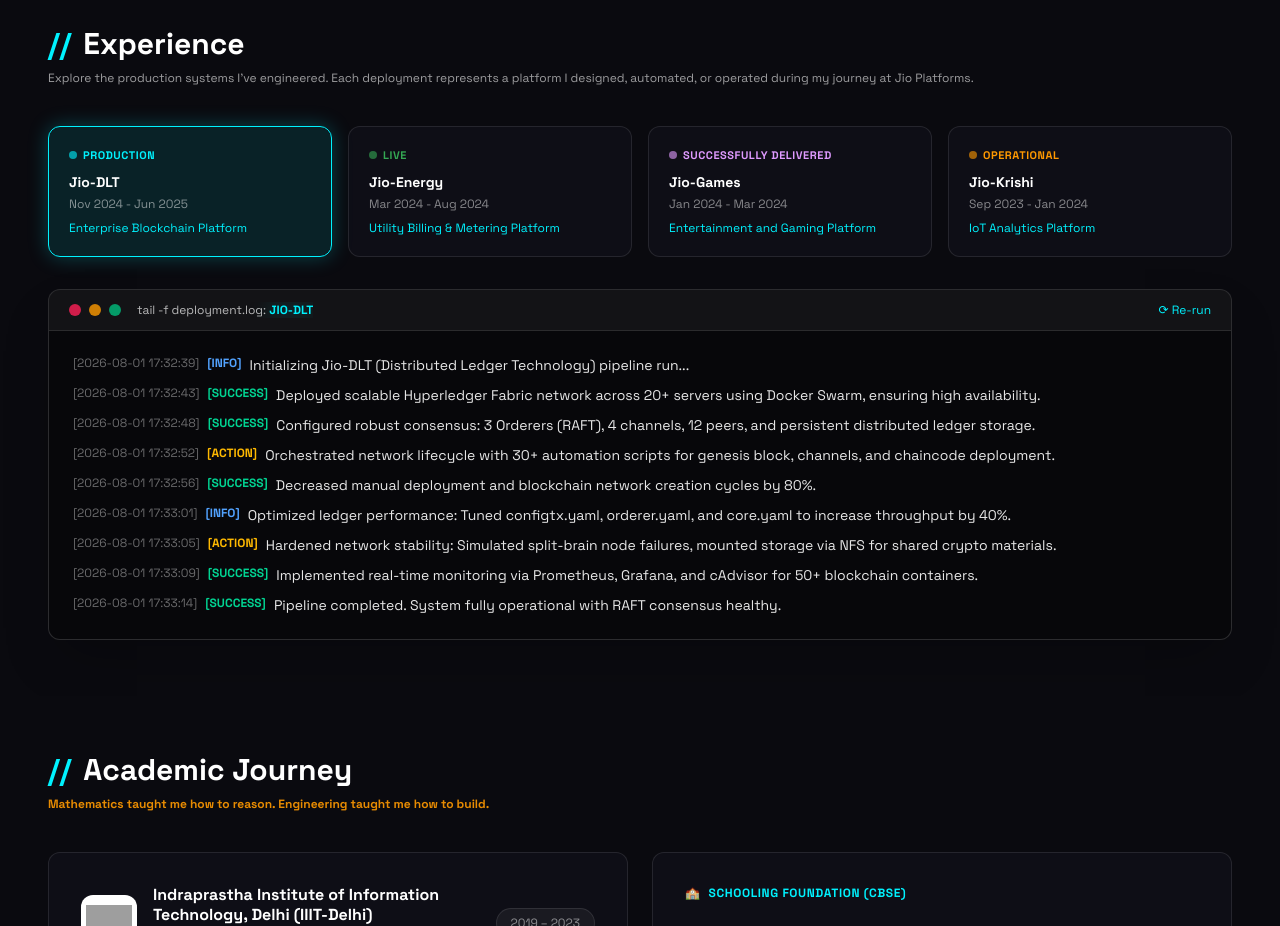
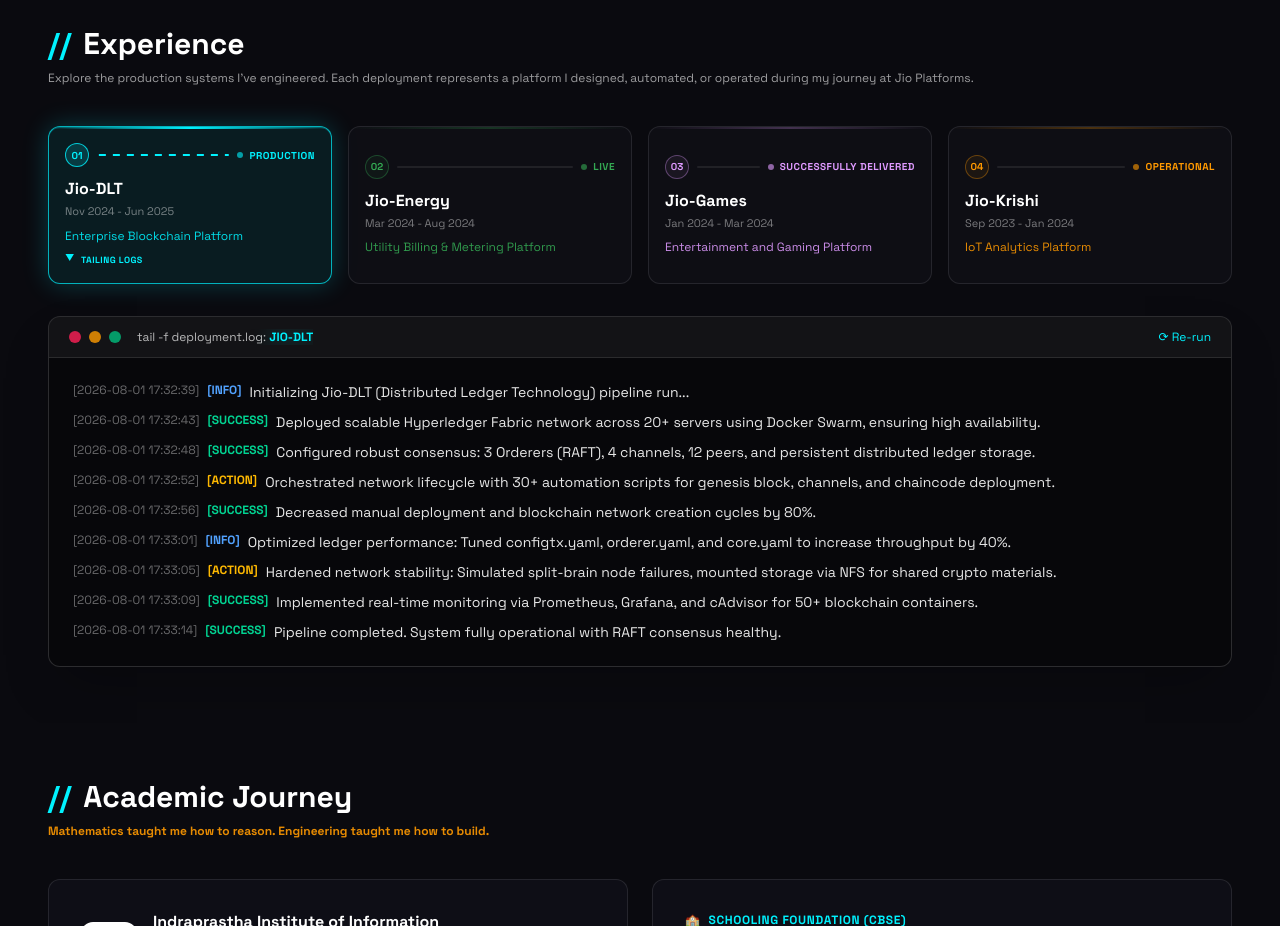
Before and after one commit to Findcoding/portfolio, a Next.js app in the folder portfolio-next/: page /portfolio in a window 1280 px wide. Shown: the part 1520-2446 px from the top of the page. Built offline with nearby package versions, Linux system fonts and the light colour scheme; no server answers; grey boxes are pictures that could not be loaded.

Commit message:
redesigned pipeline sections

```diff
--- a/portfolio-next/src/components/SrePipeline.tsx
+++ b/portfolio-next/src/components/SrePipeline.tsx
@@ -81,6 +81,11 @@
   },
 };
 
+function hexToRgba(hex: string, a: number) {
+  const n = parseInt(hex.slice(1), 16);
+  return `rgba(${(n >> 16) & 255}, ${(n >> 8) & 255}, ${n & 255}, ${a})`;
+}
+
 export default function SrePipeline() {
   const [activeStage, setActiveStage] = useState<string>("log-dlt");
   const [displayedLogs, setDisplayedLogs] = useState<LogLine[]>([]);
@@ -127,28 +132,81 @@
           Explore the production systems I've engineered. Each deployment represents a platform I designed, automated, or operated during my journey at Jio Platforms.
         </p>
 
-        {/* Pipeline Stage Buttons - Horizontal Scrollable on Mobile with Reduced Height */}
-        <div className="flex sm:grid sm:grid-cols-2 lg:grid-cols-4 gap-3 sm:gap-4 overflow-x-auto sm:overflow-visible pb-3 sm:pb-0 mb-8 snap-x snap-mandatory scroll-smooth no-scrollbar -mx-6 sm:mx-0 px-6 sm:px-0">
-          {Object.entries(pipelineData).map(([key, data]) => {
+        {/* Pipeline Stage Buttons - Connected CI/CD deploy-stage nodes */}
+        <style>{`
+          @keyframes pipelineRailFlow { to { background-position-x: 14px; } }
+          .pipeline-rail-flow { animation: pipelineRailFlow 0.6s linear infinite; }
+        `}</style>
+        <div className="flex sm:grid sm:grid-cols-2 lg:grid-cols-4 gap-3 sm:gap-4 overflow-x-auto sm:overflow-visible pb-3 sm:pb-0 mb-8 snap-x snap-mandatory scroll-smooth no-scrollbar -mx-6 sm:mx-0 px-6 sm:px-0 items-stretch">
+          {Object.entries(pipelineData).map(([key, data], idx) => {
             const isActive = activeStage === key;
+            const accent = data.statusColor.match(/#[0-9a-fA-F]{6}/)?.[0] ?? "#00f2fe";
             return (
               <button
                 key={key}
                 onClick={() => setActiveStage(key)}
-                className={`p-3.5 sm:p-5 rounded-xl text-left border transition-all w-[230px] sm:w-auto shrink-0 snap-start ${isActive
-                  ? "bg-[#00f2fe]/10 border-[#00f2fe] shadow-[0_0_20px_rgba(0,242,254,0.25)]"
-                  : "bg-[#101018]/80 border-white/10 hover:border-white/30"
-                  }`}
+                style={
+                  isActive
+                    ? {
+                        borderColor: hexToRgba(accent, 0.7),
+                        background: hexToRgba(accent, 0.08),
+                        boxShadow: `0 0 26px ${hexToRgba(accent, 0.22)}, inset 0 1px 0 ${hexToRgba(accent, 0.25)}`,
+                      }
+                    : undefined
+                }
+                className={`group relative overflow-hidden rounded-xl p-3.5 sm:p-4 text-left border transition-all duration-300 w-[230px] sm:w-auto shrink-0 snap-start hover:-translate-y-0.5 ${
+                  isActive ? "" : "bg-[#101018]/70 border-white/10 hover:border-white/25"
+                }`}
               >
-                <div className="flex items-center gap-1.5 mb-1.5 sm:mb-2">
-                  <span className={`w-1.5 h-1.5 sm:w-2 sm:h-2 rounded-full ${data.statusColor.replace('text-', 'bg-')} animate-pulse`} />
-                  <span className={`font-mono text-[9.5px] sm:text-[11px] font-bold uppercase tracking-wider ${data.statusColor}`}>
-                    {data.status}
+                {/* Top accent bar */}
+                <span
+                  className="pointer-events-none absolute top-0 left-0 right-0 h-[2px] transition-opacity duration-300"
+                  style={{ background: `linear-gradient(90deg, transparent, ${accent}, transparent)`, opacity: isActive ? 1 : 0.25 }}
+                />
+
+                {/* Stage rail: numbered node + connector + status */}
+                <div className="flex items-center gap-2 mb-2.5">
+                  <span
+                    className="grid place-items-center w-6 h-6 rounded-full text-[10px] font-mono font-bold shrink-0 border transition-colors"
+                    style={{
+                      color: accent,
+                      borderColor: hexToRgba(accent, isActive ? 0.8 : 0.35),
+                      background: hexToRgba(accent, isActive ? 0.15 : 0.06),
+                    }}
+                  >
+                    {String(idx + 1).padStart(2, "0")}
+                  </span>
+                  <span
+                    className={`flex-1 min-w-[8px] h-[2px] rounded-full ${isActive ? "pipeline-rail-flow" : ""}`}
+                    style={
+                      isActive
+                        ? { backgroundImage: `repeating-linear-gradient(90deg, ${accent} 0 7px, transparent 7px 14px)`, backgroundSize: "14px 100%" }
+                        : { background: "rgba(255,255,255,0.08)" }
+                    }
+                  />
+                  <span className="flex items-center gap-1.5 shrink-0">
+                    <span className="w-1.5 h-1.5 rounded-full animate-pulse" style={{ background: accent }} />
+                    <span className="font-mono text-[9px] sm:text-[10px] font-bold uppercase tracking-wider whitespace-nowrap" style={{ color: accent }}>
+                      {data.status}
+                    </span>
                   </span>
                 </div>
-                <div className="font-mono text-[13px] sm:text-sm font-bold text-white mb-0.5 sm:mb-1">{data.title}</div>
-                <div className="font-mono text-[10.5px] sm:text-xs text-white/50 mb-1 sm:mb-2">{data.date}</div>
-                <div className="font-mono text-[11px] sm:text-xs text-[#00f2fe] truncate">{data.role}</div>
+
+                {/* Title */}
+                <div className="font-mono text-[15px] sm:text-base font-bold text-white mb-0.5">{data.title}</div>
+                {/* Date */}
+                <div className="font-mono text-[10.5px] sm:text-[11px] text-white/45 mb-2">{data.date}</div>
+                {/* Role */}
+                <div className="font-mono text-[11px] sm:text-xs truncate" style={{ color: hexToRgba(accent, 0.9) }}>
+                  {data.role}
+                </div>
+
+                {/* Active stage points to the console output below */}
+                {isActive && (
+                  <div className="flex items-center gap-1.5 mt-2.5 font-mono text-[9px] font-bold uppercase tracking-wider" style={{ color: accent }}>
+                    <span className="animate-bounce">▼</span> tailing logs
+                  </div>
+                )}
               </button>
             );
           })}
```
